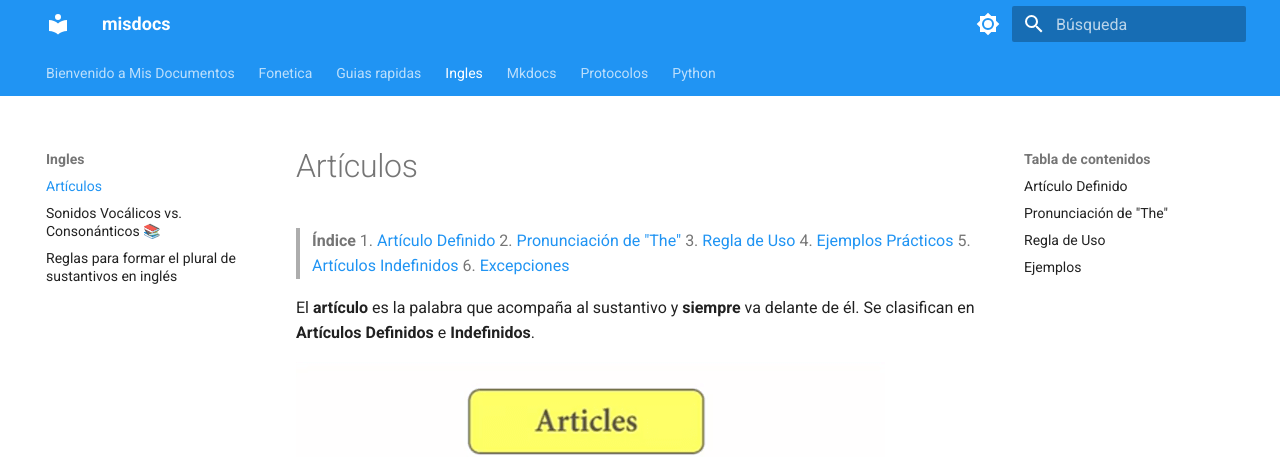
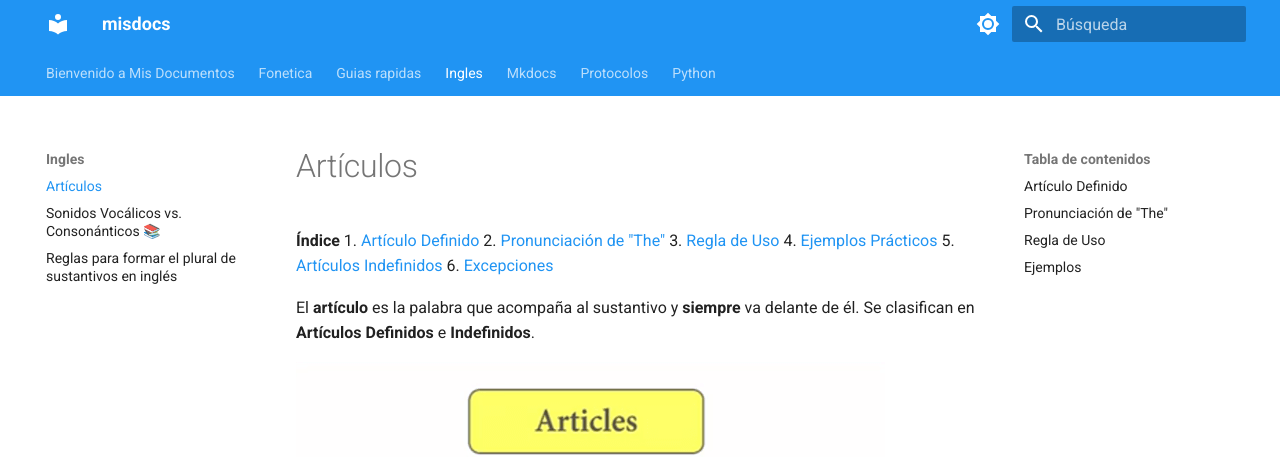
Before and after one commit to carloantonioc/misdocs, an MkDocs documentation site: the page built from docs/ingles/articulos.md, in a window 1280 px wide. Shown: the top 457 px of the page. Built offline with MkDocs 1.6.1 and Material for MkDocs 9.7.7, drawn with Linux system fonts in a browser that asks for light colours.

Commit message:
Actualización de documentación

```diff
--- a/docs/ingles/articulos.md
+++ b/docs/ingles/articulos.md
@@ -1,12 +1,12 @@
 # Artículos
 
-> **Índice**
-> 1. [Artículo Definido](#artículo-definido)
-> 2. [Pronunciación de "The"](#pronunciación-de-the)
-> 3. [Regla de Uso](#regla-de-uso)
-> 4. [Ejemplos Prácticos](#ejemplos)
-> 5. [Artículos Indefinidos](#artículos-indefinidos)
-> 6. [Excepciones](#excepciones)
+**Índice**
+1. [Artículo Definido](#artículo-definido)
+2. [Pronunciación de "The"](#pronunciación-de-the)
+3. [Regla de Uso](#regla-de-uso)
+4. [Ejemplos Prácticos](#ejemplos)
+5. [Artículos Indefinidos](#artículos-indefinidos)
+6. [Excepciones](#excepciones)
 
 El **artículo** es la palabra que acompaña al sustantivo y **siempre** va delante de él. Se clasifican en **Artículos Definidos** e **Indefinidos**.
 
```
